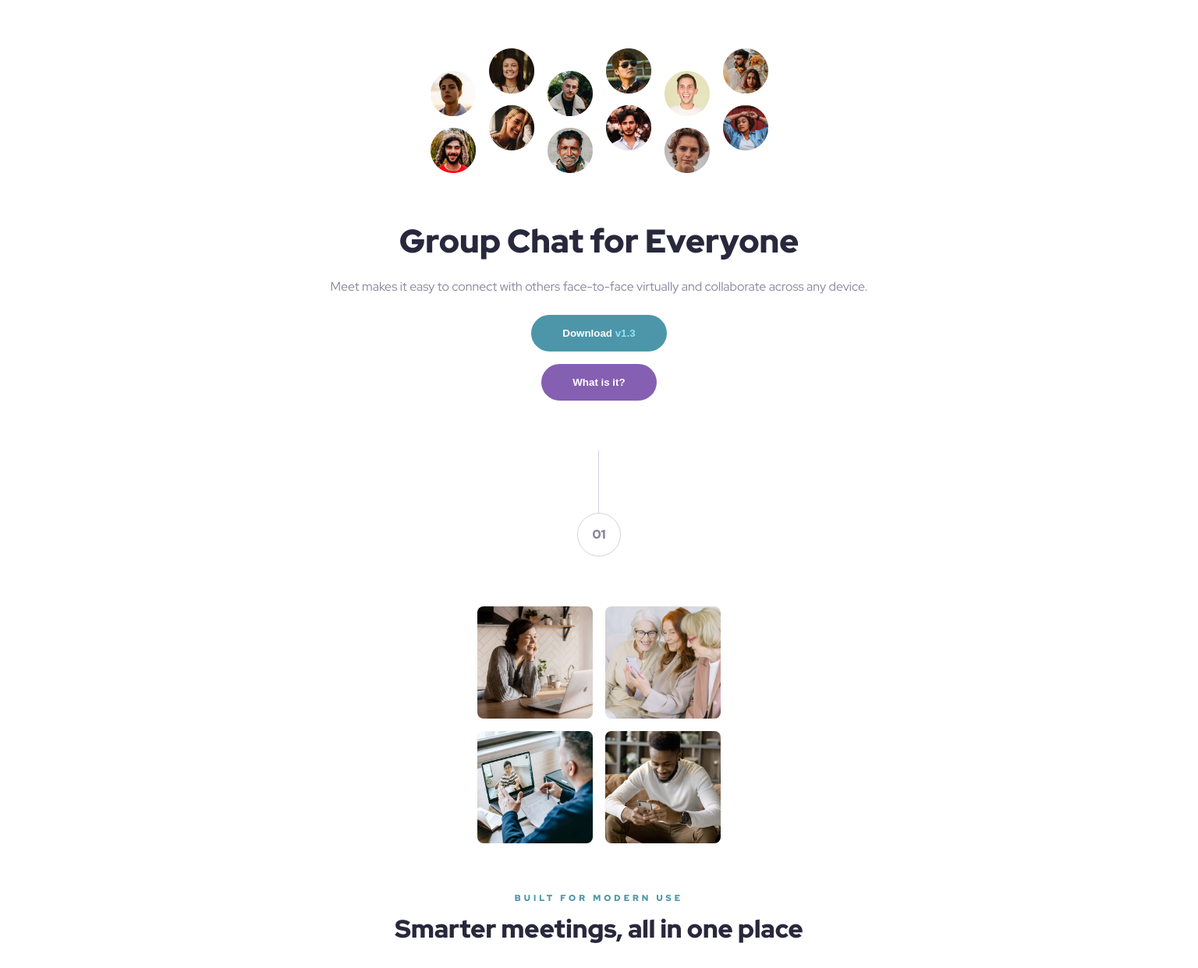
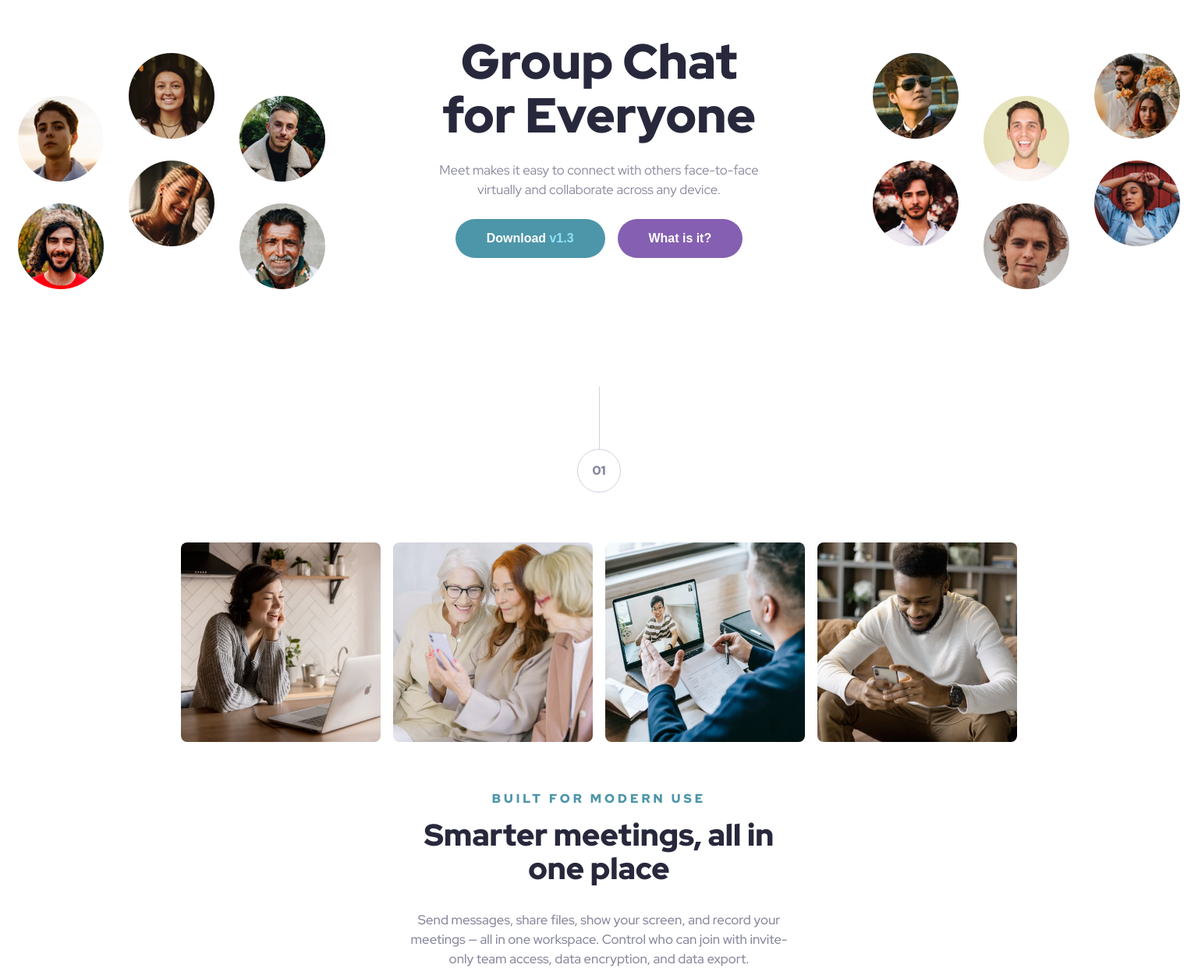
Before and after one commit to Hekimianz/meet-landing-page, a plain HTML site: page index.html in a window 1536 px wide. Shown: the part 79-1321 px from the top of the page at 78% size. Drawn offline with Linux system fonts and the light colour scheme.

Commit message:
made responsive for tablets and larger

```diff
--- a/index.html
+++ b/index.html
@@ -29,6 +29,11 @@
         />
       </div>
       <section class="mainCont__first">
+        <img
+          src="./assets/desktop/image-hero-left.png"
+          alt="Headshot of clients"
+          class="hero__img--left"
+        />
         <div class="hero__text--cont">
           <h1>Group Chat for Everyone</h1>
           <p class="hero__text">
@@ -42,6 +47,11 @@
             <button class="hero__button--second button">What is it?</button>
           </div>
         </div>
+        <img
+          src="./assets/desktop/image-hero-right.png"
+          alt="Headshot of clients"
+          class="hero__img--right"
+        />
       </section>
       <section class="mainCont__second">
         <div class="seperator__cont">
@@ -83,8 +93,8 @@
           <div class="innerText__cont">
             <h2>Experience more together</h2>
             <p class="innerText__long">
-              Experience more together Stay connected with reliable HD meetings
-              and unlimited one-on-one and group video sessions.
+              Stay connected with reliable HD meetings and unlimited one-on-one
+              and group video sessions.
             </p>
             <button class="inner__button button">
               Download <span class="highlight">v1.3</span>
--- a/style.css
+++ b/style.css
@@ -22,23 +22,28 @@ main {
   padding-top: 3.5rem;
 }
 
+.hero__img--left,
+.hero__img--right {
+  display: none;
+}
+
 .mainCont__first {
   padding: 0 2.5rem;
 }
 
 .hero__img-wrapper {
-  width: 100vw; /* Full width of the viewport */
-  overflow: hidden; /* Hide overflow */
+  width: 100vw;
+  overflow: hidden;
   display: flex;
   align-items: center;
   justify-content: center;
 }
 
 .hero__img {
-  height: 160px; /* Set the height as needed */
-  width: auto; /* Maintain original width */
-  display: block; /* Remove bottom margin */
-  margin: 64px 0; /* Adjust margins as needed */
+  height: 160px;
+  width: auto;
+  display: block;
+  margin: 64px 0;
 }
 
 .hero__text--cont {
@@ -234,3 +239,140 @@ h2 {
 .innerText__cont .highlight {
   color: #d9b8ff;
 }
+
+@media screen and (min-width: 768px) {
+  .hero__img {
+    height: 303px;
+    margin: 72px;
+  }
+  .mainCont__first {
+    padding: 0 115px;
+  }
+
+  h1 {
+    font-size: 3.5rem;
+  }
+
+  .buttonsCont {
+    flex-direction: row;
+    margin-bottom: 64px;
+  }
+
+  .mainCont__second {
+    margin-top: 56px;
+    margin-bottom: 64px;
+  }
+
+  .imgGrid__cont {
+    grid-template-columns: 1fr 1fr 1fr 1fr;
+    grid-template-rows: 1fr;
+  }
+
+  .imgGrid__cont img {
+    height: 160px;
+  }
+
+  .text__intro {
+    font-size: 1rem;
+  }
+
+  .text__cont {
+    max-width: 504px;
+  }
+
+  h2 {
+    font-size: 2.5rem;
+  }
+
+  .mainCont__third {
+    height: 320px;
+  }
+}
+
+@media screen and (min-width: 1440px) {
+  .hero__img-wrapper {
+    display: none;
+  }
+  .hero__img--left,
+  .hero__img--right {
+    display: block;
+  }
+
+  .mainCont__first {
+    display: flex;
+    align-items: center;
+    justify-content: center;
+    gap: 127px;
+    padding: 64px 0;
+  }
+
+  .hero__text--cont {
+    width: 448px;
+    height: 314px;
+  }
+
+  h1 {
+    font-size: 4.5rem;
+  }
+
+  .hero__text {
+    font-size: 1.2rem;
+  }
+
+  button {
+    font-size: 1.14rem;
+  }
+
+  .imgGrid__cont img {
+    height: 256px;
+    width: 256px;
+  }
+
+  .text__intro {
+    font-size: 1.14rem;
+  }
+
+  h2 {
+    font-size: 2.8rem;
+  }
+
+  .text__long {
+    font-size: 1.2rem;
+  }
+
+  .inner__cont {
+    width: 100vw;
+    height: 312px;
+    padding: 112px 80px;
+  }
+
+  .innerText__cont {
+    flex-direction: row;
+    gap: 200px;
+    align-items: center;
+    justify-content: center;
+  }
+
+  .innerText__cont h2 {
+    width: 334px;
+    text-align: left;
+  }
+
+  .innerText__long {
+    width: 355px;
+    font-size: 1.2rem;
+  }
+
+  button {
+    cursor: pointer;
+    transition: 0.5s all;
+  }
+
+  button:hover {
+    background-color: #b18bdd;
+  }
+
+  .hero__button--first:hover {
+    background-color: #71c0d4;
+  }
+}
```
Also changed, not shown: mobileScreen.png (added), 1 other file.
